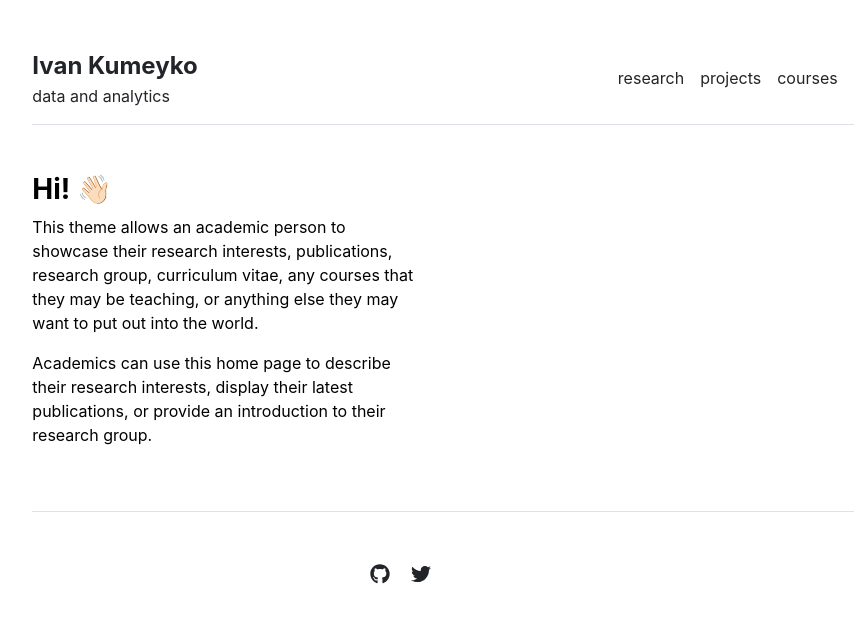
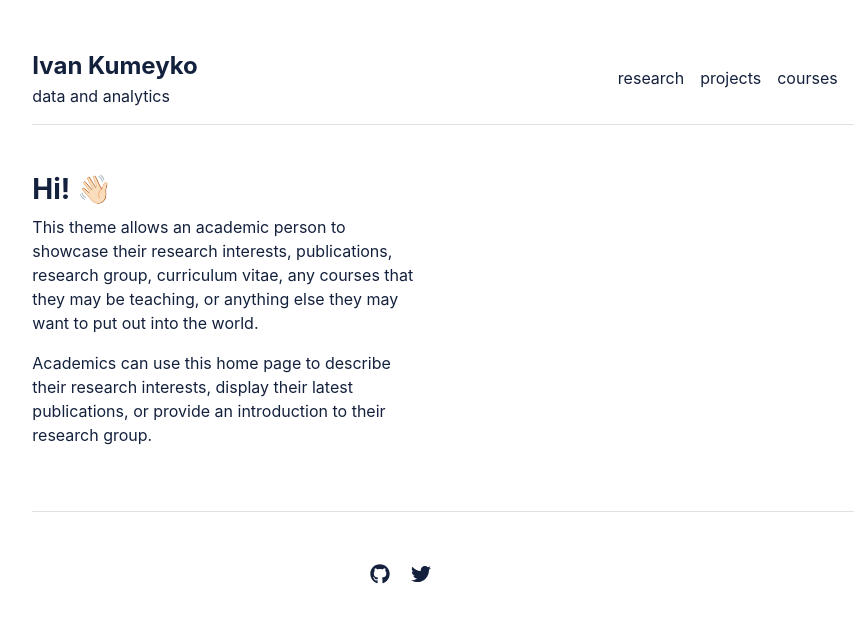
Before and after one commit to ivankmk/ivankmk.github.io, a Jekyll site: the page built from index.md, in a window 1280 px wide. Shown: the top 623 px of the page, without its empty margins (197-1065 px from the left). Built offline with Jekyll 4.4.1, drawn with Linux system fonts in a browser that asks for light colours.

Commit message:
font color changed

```diff
--- a/_sass/main.scss
+++ b/_sass/main.scss
@@ -1,7 +1,7 @@
 $backgroundColor: #ffffff;
-$bodyColor: #000000;
+$bodyColor: #14213d;
 $bodyFont: -apple-system,BlinkMacSystemFont,"Segoe UI",Helvetica,Arial,sans-serif,"Apple Color Emoji","Segoe UI Emoji","Segoe UI Symbol";
-$linkColor: #212529 !important;
+$linkColor: #14213d !important;
 
 body {
   background: $backgroundColor;
```
